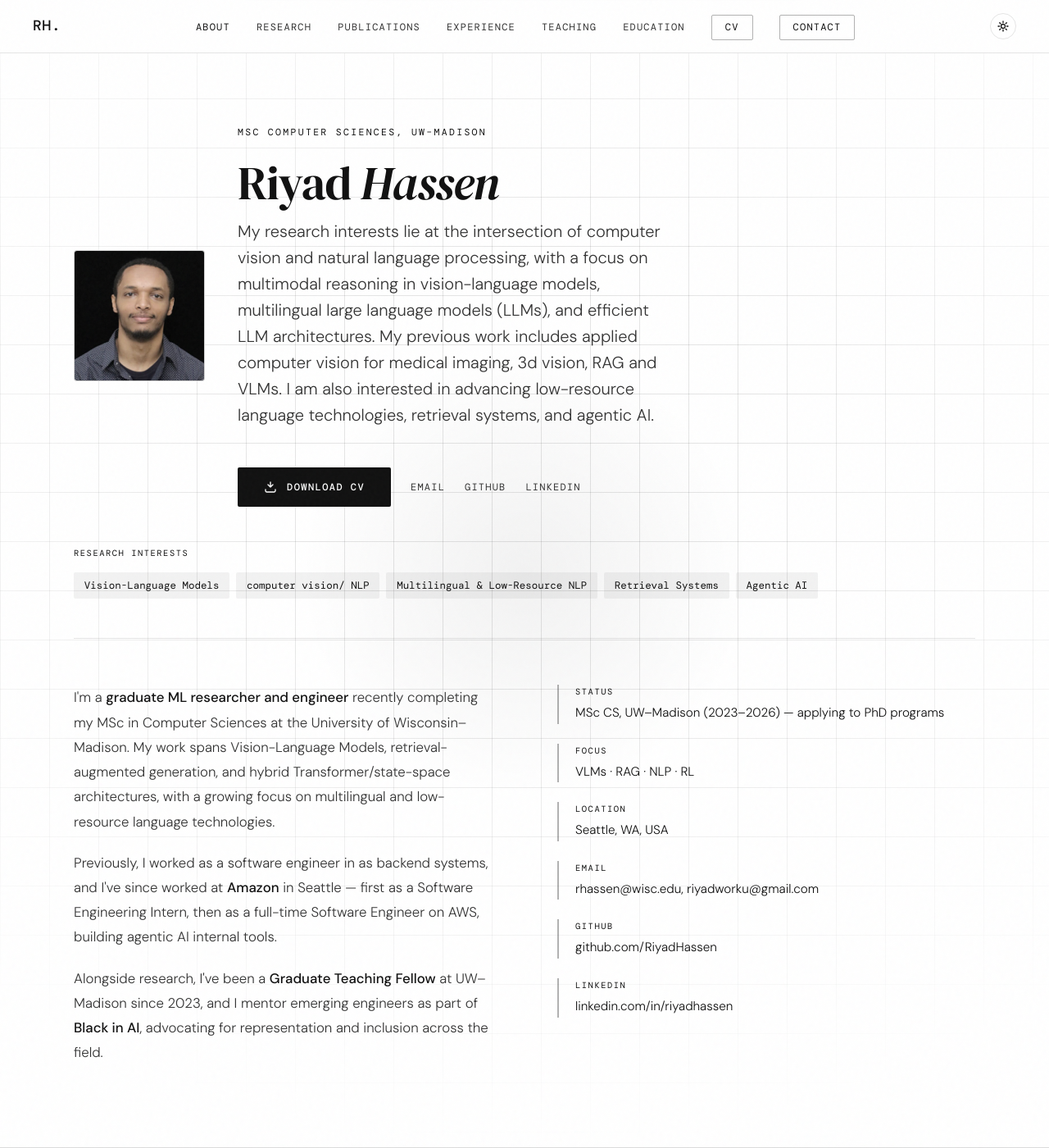
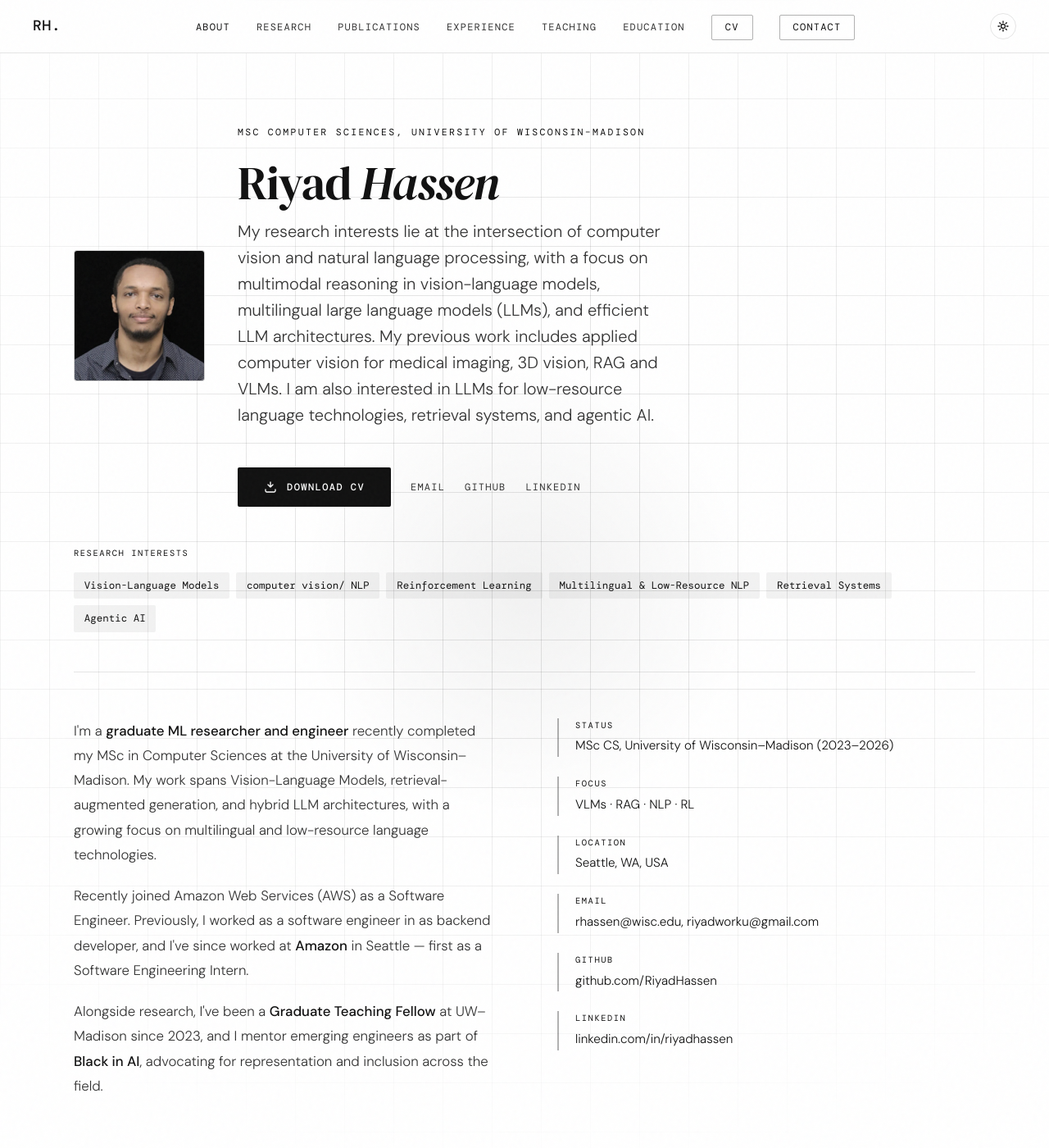
Before and after one commit to RiyadHassen/portfolio, a Jekyll site: the page built from index.html, in a window 1280 px wide and 1400 px high. Shown: the whole window at 82% size. Built offline with Jekyll 4.4.1, drawn with Linux system fonts in a browser that asks for light colours; some web fonts are replaced; some of the changed text lies outside the part shown.

Commit message:
update content yaml

```diff
--- a/_data/content.yml
+++ b/_data/content.yml
@@ -12,52 +12,53 @@ hero:
   first_name: "Riyad"
   last_name: "Hassen"
   cv_url: "/assets/resources/Riyad_Hassen_PhD_CV.pdf"
-  tagline: "MSc Computer Sciences, UW–Madison"
+  tagline: "MSc Computer Sciences, University of Wisconsin–Madison"
   subtitle: >
-    My research interests lie at the intersection of computer vision and natural language processing, with a focus on multimodal reasoning in vision-language models, multilingual large language models (LLMs),
-    and efficient LLM architectures. My previous work includes applied computer vision for medical imaging, 3d vision, RAG and VLMs.
-    I am also interested in advancing low-resource language technologies, retrieval systems, and agentic AI.
+    My research interests lie at the intersection of computer vision and natural language processing, with a focus on multimodal
+    reasoning in vision-language models, multilingual large language models (LLMs),
+    and efficient LLM architectures. My previous work includes applied computer vision for medical imaging, 3D vision, RAG and VLMs.
+    I am also interested in LLMs for low-resource language technologies, retrieval systems, and agentic AI.
 
 
 research_interests:
   - "Vision-Language Models"
   - "computer vision/ NLP"
+  - "Reinforcement Learning"
   - "Multilingual & Low-Resource NLP"
   - "Retrieval Systems"
   - "Agentic AI"
 
 news:
+  - date: "Jun 2026"
+    text: "Joined Amazon Web Services (AWS) in Seattle as a Software Engineer"
   - date: "May 2026"
     text: "Completed MSc in Computer Sciences at the University of Wisconsin–Madison."
-  - date: "Jun 2026"
-    text: "Joined Amazon Web Services (AWS) in Seattle as a Software Engineer, building agentic AI internal tools."
   - date: "Jan 2025"
-    text: "Started as a Graduate Researcher at UW–Madison, working on Transformer-based detection of Degenerative Cervical Myelopathy from video pose data."
+    text: "Started as a Graduate Researcher "
   - date: "Aug 2023"
-    text: "Awarded the Three-Year Graduate Teaching Fellowship at UW–Madison."
-  - date: "2021"
+    text: "Awarded Three-Year Graduate Teaching Fellowship at UW–Madison."
+  - date: "2022"
     text: "Published undergraduate thesis on crop yield prediction with machine learning and deep learning in the Addis Ababa University Journal."
 
 about:
   photo: "/assets/images/portfolio.png"
   paragraphs:
     - >
-      I'm a <strong>graduate ML researcher and engineer</strong>  recently completing my MSc in Computer Sciences at the University of
+      I'm a <strong>graduate ML researcher and engineer</strong>  recently completed my MSc in Computer Sciences at the University of
       Wisconsin–Madison. My work spans Vision-Language Models, retrieval-augmented
-      generation, and hybrid Transformer/state-space architectures, with a growing
+      generation, and hybrid LLM architectures, with a growing
       focus on multilingual and low-resource language technologies.
     - >
-      Previously, I worked as a software engineer in
-      as backend systems, and I've since worked at <strong>Amazon</strong> in Seattle —
-      first as a Software Engineering Intern, then as a full-time
-      Software Engineer on AWS, building agentic AI internal tools.
+      Recently joined Amazon Web Services (AWS) as a Software Engineer. Previously, I worked as a software engineer in
+      as backend developer, and I've since worked at <strong>Amazon</strong> in Seattle —
+      first as a Software Engineering Intern.
     - >
       Alongside research, I've been a <strong>Graduate Teaching Fellow</strong> at UW–Madison
       since 2023, and I mentor emerging engineers as part of <strong>Black in AI</strong>,
       advocating for representation and inclusion across the field.
   meta:
     - label: "Status"
-      value: "MSc CS, UW–Madison (2023–2026) — applying to PhD programs"
+      value: "MSc CS, University of Wisconsin–Madison (2023–2026)"
     - label: "Focus"
       value: "VLMs · RAG ·  NLP · RL"
     - label: "Location"
@@ -96,7 +97,7 @@ education:
   - degree: "MSc, Computer Sciences"
     school: "University of Wisconsin–Madison"
     location: "Madison, WI, USA"
-    period: "Aug 2023 – May 2026"
+    period: "Aug 2023 – Dec 2025"
     courses: [Foundation Models, Advanced Deep Learning, NLP, Computer Vision, Machine Learning, Agentic AI, Artificial Intelligence, Big Data Systems]
   - degree: "BSc, Software Engineering"
     school: "Addis Ababa University"
```
